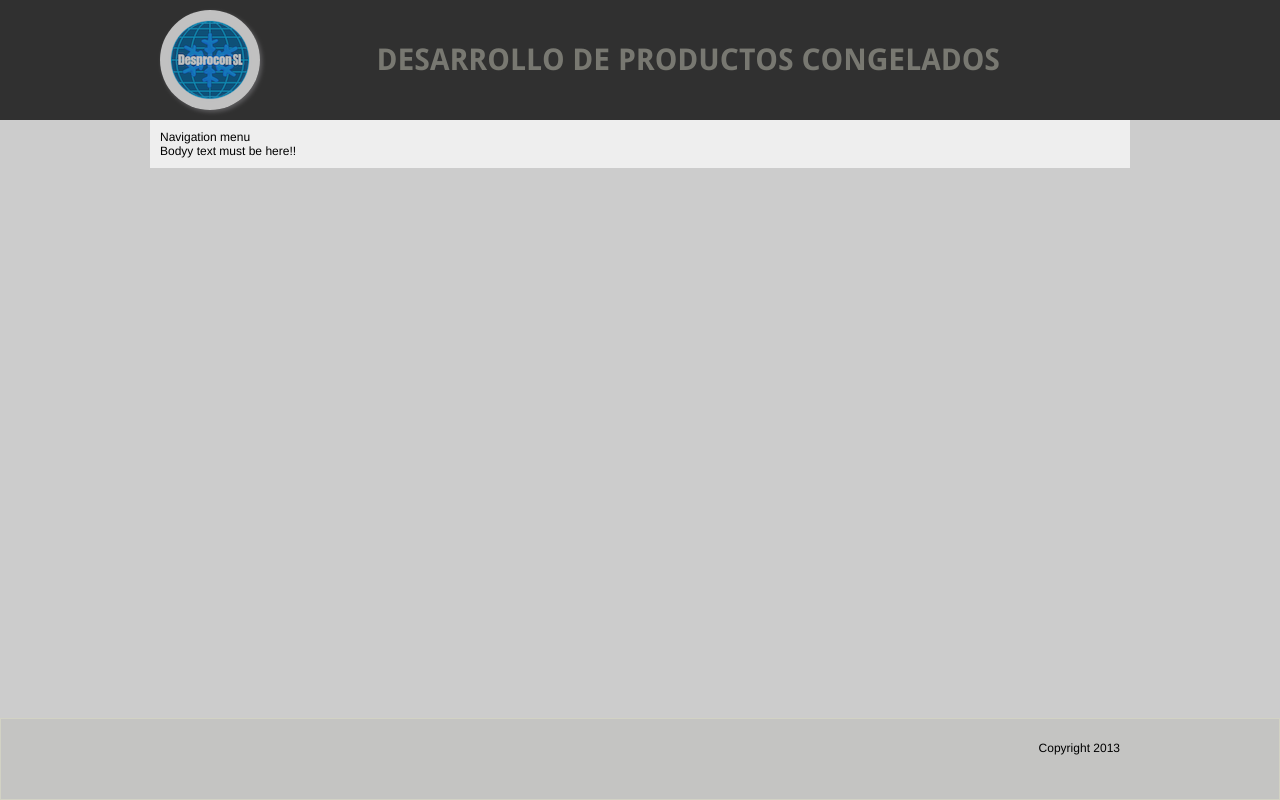
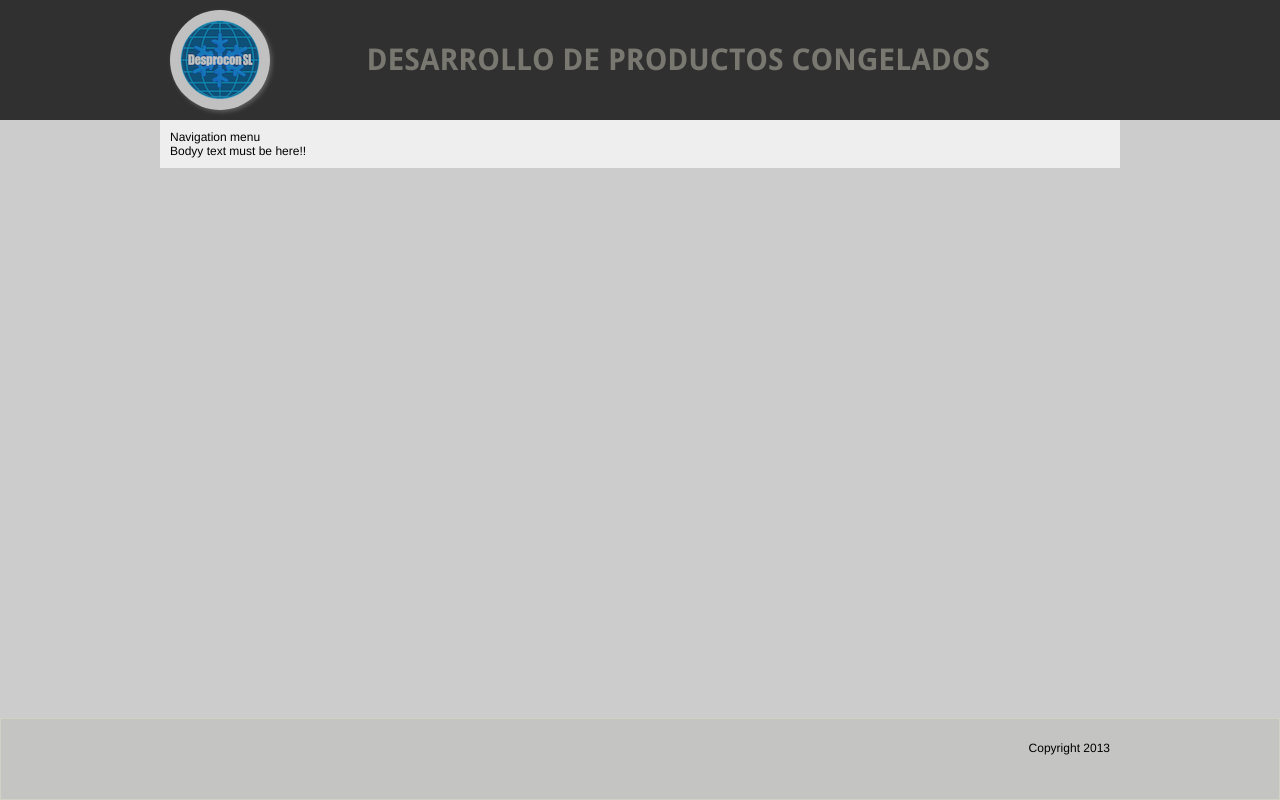
Before and after one commit to moskinson/desprocon, a plain HTML site: page index.html in a window 1280 px wide. Drawn offline with Linux system fonts and the light colour scheme.

Commit message:
Use responsive width

```diff
--- a/css/footer.css
+++ b/css/footer.css
@@ -12,5 +12,5 @@
 
 #main-footer #container {
 	margin: 0 auto 0 auto;
-	width: 960px;
+	width: 940px;
 }
--- a/css/header.css
+++ b/css/header.css
@@ -9,7 +9,7 @@
 
 #main-header #container {
 	margin: 0 auto 0 auto;
-	width: 960px;
+	width: 940px;
 	padding-top: 5px;
 }
 
--- a/css/wrapper.css
+++ b/css/wrapper.css
@@ -1,6 +1,6 @@
 #main-wrapper {
 	margin: 0 auto 0 auto;
-	width: 960px;
+	width: 940px;
 	padding: 10px;
 	background: #eee;
 }
```
